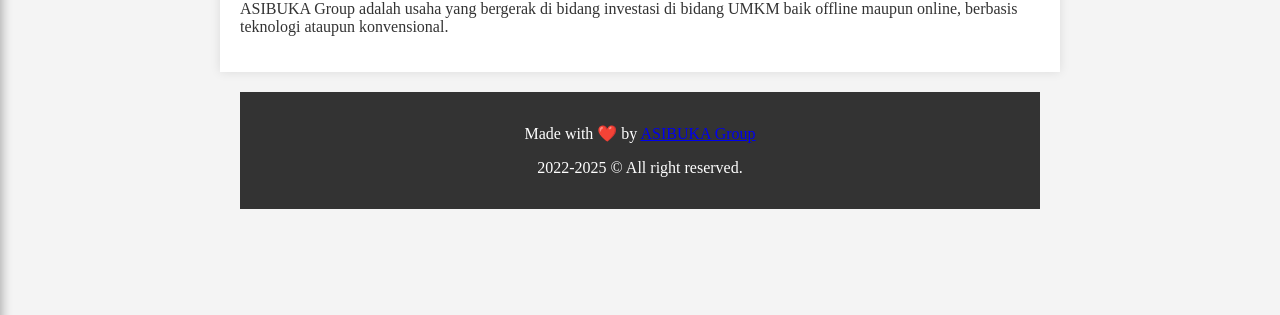
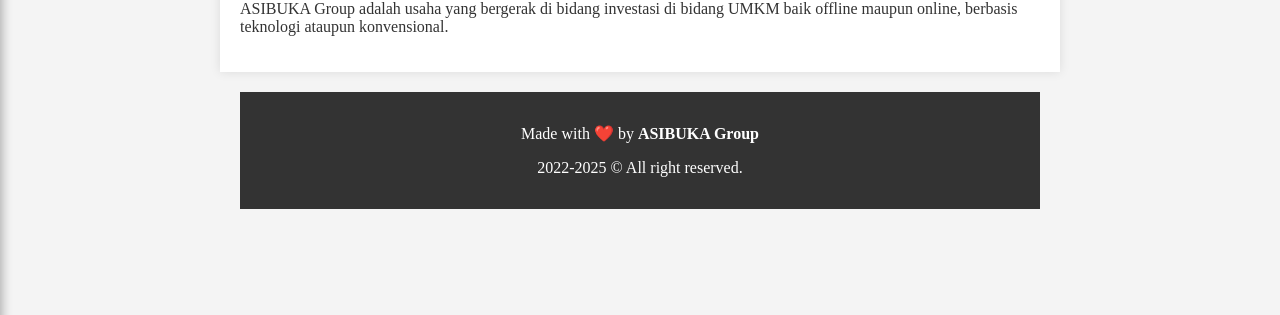
Before and after one commit to asibukagroup/asibukagroup.github.io, a Jekyll site: the page built from index.md, in a window 1280 px wide. Shown: the part 120-435 px from the top of the page. Built offline with Jekyll 4.4.1, drawn with Linux system fonts in a browser that asks for light colours.

Commit message:
Update style.css

```diff
--- a/_includes/style.css
+++ b/_includes/style.css
@@ -94,6 +94,11 @@
         max-width:800px;
     margin: 0 auto
 }
+footer a{
+    text-decoration:none;
+    font-weight:bold;
+    color:#fff
+}
 
 main {
     max-width: 800px;
```
